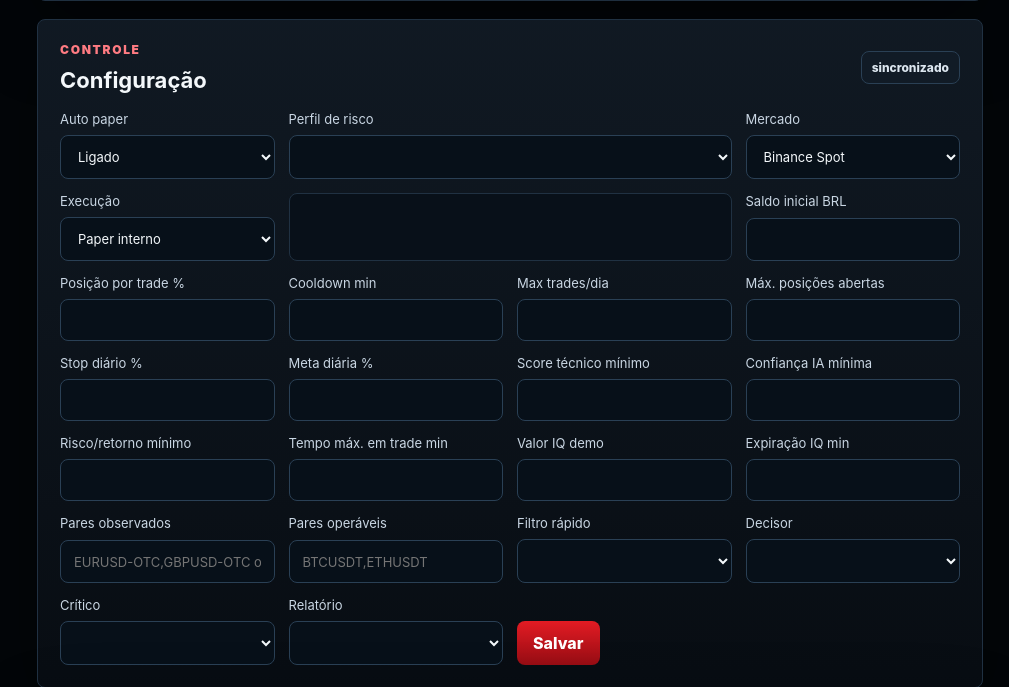
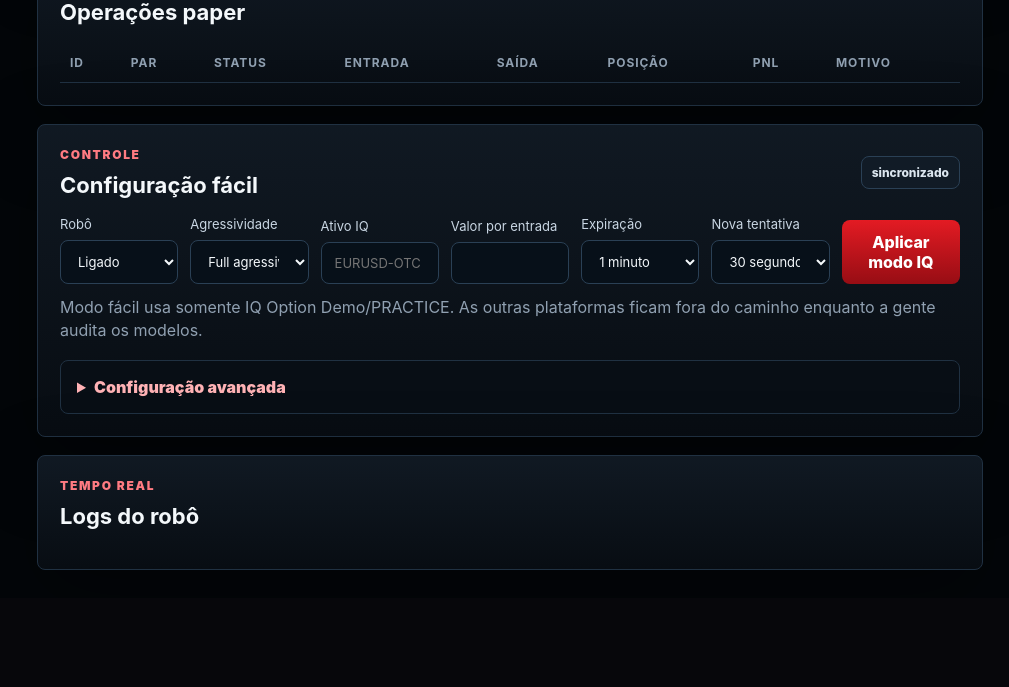
Before and after one commit to ronaldsilva490-rgb/redvminfra, a PHP site: page / in a window 1280 px wide. Shown: the part 2483-3170 px from the top of the page, without its empty margins (271-1280 px from the left). After the commit the page ends 3053 px from the top, so only its background shows below. Run offline with PHP 8.4, Linux system fonts and the light colour scheme; lists and menus that the app fills with data are empty.

Commit message:
Simplifica painel IQ e mostra entradas

```diff
--- a/servicos/redtrader/public/app.js
+++ b/servicos/redtrader/public/app.js
@@ -77,6 +77,7 @@ function renderAll() {
   if (!data) return;
   renderStats(data);
   renderTerminal(data);
+  renderQuickConfig(data.config || {});
   renderAudit(data.demo_audit || {});
   renderPlatforms(data);
   renderPlatformConfigHelp(state.selectedPlatformConfig);
@@ -416,6 +417,7 @@ function renderTerminal(data) {
   $("#terminalDecisionReason").textContent = reason;
   $("#terminalAiBadge").textContent = latestAnalysis.model ? `${latestAnalysis.model} · ${decision}` : "IA aguardando setup";
   $("#terminalPriceTag").textContent = formatPrice(features.last_price || last.close);
+  renderTerminalEntries(data);
 
   renderTerminalChart(data, above);
 }
@@ -425,6 +427,25 @@ function formatTerminalDecision(value) {
   if (["ENTER_LONG", "LONG", "CALL", "BUY", "ACIMA"].includes(text)) return "ACIMA";
   if (["ENTER_SHORT", "SHORT", "PUT", "SELL", "ABAIXO"].includes(text)) return "ABAIXO";
   return "NO_TRADE";
+}
+
+function renderTerminalEntries(data) {
+  const list = $("#terminalEntries");
+  if (!list) return;
+  const trades = (data.trades || []).filter((trade) => trade.symbol === state.selectedSymbol).slice(0, 6);
+  list.innerHTML = trades.length
+    ? trades.map((trade) => {
+        const pnl = Number(trade.pnl_brl || 0);
+        const meta = trade.metadata || {};
+        return `
+          <article class="${trade.status === "OPEN" ? "open" : pnl >= 0 ? "win" : "loss"}">
+            <strong>#${trade.id} ${escapeHtml(trade.side || "-")} · ${escapeHtml(trade.status || "-")}</strong>
+            <span>${money(trade.position_brl)} · ${trade.status === "OPEN" ? "ao vivo" : money(pnl)}</span>
+            <small>${escapeHtml(meta.iqoption_order_id || "")}</small>
+          </article>
+        `;
+      }).join("")
+    : `<p class="muted">Aguardando a primeira entrada da IA.</p>`;
 }
 
 function renderTerminalChart(data, aboveBias = 50) {
@@ -542,6 +563,8 @@ function renderTerminalChart(data, aboveBias = 50) {
   ctx.font = "800 12px Inter, sans-serif";
   ctx.fillText(formatPrice(last.close), width - pad.r + 14, lastY + 5);
 
+  drawTerminalTradeMarkers(ctx, data, candles, { pad, width, height, plotW, plotH, min, max, y, nowX });
+
   ctx.fillStyle = "#7f8791";
   ctx.font = "12px Inter, sans-serif";
   for (let i = 0; i <= 3; i++) {
@@ -554,6 +577,61 @@ function renderTerminalChart(data, aboveBias = 50) {
   ctx.font = "900 12px Inter, sans-serif";
   ctx.fillText(`ACIMA ${aboveBias.toFixed(0)}%`, pad.l + 16, pad.t + 20);
   ctx.fillText(`ABAIXO ${(100 - aboveBias).toFixed(0)}%`, pad.l + 16, height - pad.b - 8);
+}
+
+function drawTerminalTradeMarkers(ctx, data, candles, scale) {
+  const trades = (data.trades || []).filter((trade) => trade.symbol === state.selectedSymbol).slice(0, 24);
+  if (!trades.length) return;
+  const firstTime = Number(candles[0]?.time || 0);
+  const lastTime = Number(candles[candles.length - 1]?.time || firstTime + 60);
+  const timeSpan = Math.max(1, lastTime - firstTime);
+  const xFromTime = (ts) => {
+    const raw = scale.pad.l + ((Number(ts || lastTime) - firstTime) / timeSpan) * scale.plotW;
+    return Math.max(scale.pad.l + 8, Math.min(scale.nowX, raw));
+  };
+
+  ctx.save();
+  trades.forEach((trade) => {
+    const isOpen = trade.status === "OPEN";
+    const pnl = Number(trade.pnl_brl || 0);
+    const color = isOpen ? "#35ff93" : pnl >= 0 ? "#35ff93" : "#ff6972";
+    const px = xFromTime(trade.opened_at);
+    const entry = Number(trade.entry_price || 0);
+    const py = Number.isFinite(entry) && entry > 0 ? scale.y(entry) : scale.pad.t + scale.plotH / 2;
+    const side = String(trade.side || "").toUpperCase();
+    const label = `#${trade.id} ${side}`;
+
+    ctx.setLineDash([3, 5]);
+    ctx.strokeStyle = isOpen ? "rgba(53, 255, 147, 0.7)" : "rgba(255, 255, 255, 0.34)";
+    ctx.beginPath();
+    ctx.moveTo(px, scale.pad.t);
+    ctx.lineTo(px, scale.height - scale.pad.b);
+    ctx.stroke();
+    ctx.setLineDash([]);
+
+    ctx.fillStyle = color;
+    ctx.beginPath();
+    if (side === "PUT" || side === "ABAIXO") {
+      ctx.moveTo(px, py + 10);
+      ctx.lineTo(px - 8, py - 6);
+      ctx.lineTo(px + 8, py - 6);
+    } else {
+      ctx.moveTo(px, py - 10);
+      ctx.lineTo(px - 8, py + 6);
+      ctx.lineTo(px + 8, py + 6);
+    }
+    ctx.closePath();
+    ctx.fill();
+
+    ctx.fillStyle = "rgba(2, 3, 4, 0.88)";
+    ctx.fillRect(px + 8, py - 17, 76, 26);
+    ctx.strokeStyle = color;
+    ctx.strokeRect(px + 8, py - 17, 76, 26);
+    ctx.fillStyle = color;
+    ctx.font = "900 11px Inter, sans-serif";
+    ctx.fillText(label, px + 14, py);
+  });
+  ctx.restore();
 }
 
 function renderAnalyses(data) {
@@ -624,6 +702,18 @@ function renderEvents(events) {
 }
 
 let configRendered = false;
+function renderQuickConfig(config) {
+  const form = $("#quickConfigForm");
+  if (!form || form.contains(document.activeElement)) return;
+  const symbol = (config.symbols || ["EURUSD-OTC"])[0] || "EURUSD-OTC";
+  form.auto_enabled.value = String(Boolean(config.auto_enabled));
+  form.risk_profile.value = config.risk_profile || "full_aggressive";
+  form.symbol.value = symbol;
+  form.iqoption_amount.value = config.iqoption_amount ?? 1;
+  form.iqoption_expiration_minutes.value = String(config.iqoption_expiration_minutes || 1);
+  form.cooldown_minutes.value = String(config.cooldown_minutes || 0.5);
+}
+
 function renderConfig(config) {
   if (!config || configRendered) return;
   const form = $("#configForm");
@@ -653,6 +743,34 @@ function renderConfig(config) {
   form.tradable_symbols.value = (config.tradable_symbols || []).join(",");
   renderModelSelects(config);
   configRendered = true;
+}
+
+function collectQuickConfig() {
+  const form = $("#quickConfigForm");
+  const current = state.status?.config || {};
+  const symbol = String(form.symbol.value || "EURUSD-OTC").trim().toUpperCase();
+  return {
+    ...current,
+    auto_enabled: form.auto_enabled.value === "true",
+    risk_profile: form.risk_profile.value,
+    market_provider: "iqoption_demo",
+    execution_provider: "iqoption_demo",
+    symbols: [symbol],
+    tradable_symbols: [symbol],
+    iqoption_amount: Number(form.iqoption_amount.value || 1),
+    iqoption_expiration_minutes: Number(form.iqoption_expiration_minutes.value || 1),
+    cooldown_minutes: Number(form.cooldown_minutes.value || 0.5),
+    market_poll_seconds: 5,
+    max_open_positions: Math.max(Number(current.max_open_positions || 10), 10),
+    max_trades_per_day: Math.max(Number(current.max_trades_per_day || 200), 200),
+    platforms: {
+      ...(current.platforms || {}),
+      binance_spot: { enabled: false, mode: "market_data_paper", label: "Binance Spot" },
+      tastytrade_sandbox: { enabled: false, mode: "sandbox", label: "tastytrade Sandbox" },
+      webull_paper: { enabled: false, mode: "paper", label: "Webull Paper" },
+      iqoption_experimental: { enabled: true, mode: "demo", label: "IQ Option Demo" },
+    },
+  };
 }
 
 function renderRiskProfileSelect(config) {
@@ -806,6 +924,22 @@ function bindActions() {
     applyRiskProfilePreset(event.target.value);
   });
 
+  $("#quickConfigForm")?.addEventListener("submit", async (event) => {
+    event.preventDefault();
+    $("#saveState").textContent = "aplicando";
+    try {
+      const payload = collectQuickConfig();
+      await api("/api/config", { method: "POST", body: JSON.stringify(payload) });
+      configRendered = false;
+      await refresh();
+      $("#saveState").textContent = "modo fácil salvo";
+      toast("Modo IQ aplicado");
+    } catch (err) {
+      $("#saveState").textContent = "erro";
+      toast(err.message || "Falha ao aplicar modo IQ");
+    }
+  });
+
   $("#configForm").addEventListener("submit", async (event) => {
     event.preventDefault();
     $("#saveState").textContent = "salvando";
--- a/servicos/redtrader/public/index.html
+++ b/servicos/redtrader/public/index.html
@@ -111,6 +111,10 @@
                 <span>Leitura da IA</span>
                 <strong id="terminalDecision">NO_TRADE</strong>
                 <small id="terminalDecisionReason">Aguardando análise.</small>
+              </div>
+              <div class="terminal-entries">
+                <span>Entradas da IA</span>
+                <div id="terminalEntries" class="terminal-entry-list">Aguardando entradas.</div>
               </div>
             </aside>
           </div>
@@ -259,10 +263,61 @@
           <div class="section-head">
             <div>
               <p class="eyebrow">Controle</p>
-              <h2>Configuração</h2>
+              <h2>Configuração fácil</h2>
             </div>
             <span id="saveState" class="pill">sincronizado</span>
           </div>
+
+          <form id="quickConfigForm" class="quick-settings-grid">
+            <label>
+              Robô
+              <select name="auto_enabled">
+                <option value="true">Ligado</option>
+                <option value="false">Pausado</option>
+              </select>
+            </label>
+            <label>
+              Agressividade
+              <select name="risk_profile">
+                <option value="full_aggressive">Full agressivo</option>
+                <option value="aggressive">Agressivo</option>
+                <option value="balanced">Balanceado</option>
+                <option value="conservative">Conservador</option>
+              </select>
+            </label>
+            <label>
+              Ativo IQ
+              <input name="symbol" type="text" placeholder="EURUSD-OTC" />
+            </label>
+            <label>
+              Valor por entrada
+              <input name="iqoption_amount" type="number" min="1" step="1" />
+            </label>
+            <label>
+              Expiração
+              <select name="iqoption_expiration_minutes">
+                <option value="1">1 minuto</option>
+                <option value="2">2 minutos</option>
+                <option value="5">5 minutos</option>
+              </select>
+            </label>
+            <label>
+              Nova tentativa
+              <select name="cooldown_minutes">
+                <option value="0.5">30 segundos</option>
+                <option value="1">1 minuto</option>
+                <option value="2">2 minutos</option>
+                <option value="5">5 minutos</option>
+              </select>
+            </label>
+            <div class="form-actions">
+              <button type="submit">Aplicar modo IQ</button>
+            </div>
+          </form>
+          <p class="quick-note">Modo fácil usa somente IQ Option Demo/PRACTICE. As outras plataformas ficam fora do caminho enquanto a gente audita os modelos.</p>
+
+          <details class="advanced-config">
+            <summary>Configuração avançada</summary>
           <form id="configForm" class="settings-grid">
             <label>
               Auto paper
@@ -370,6 +425,7 @@
               <button type="submit">Salvar</button>
             </div>
           </form>
+          </details>
         </section>
 
         <section id="logs" class="panel">
--- a/servicos/redtrader/public/styles.css
+++ b/servicos/redtrader/public/styles.css
@@ -811,6 +861,38 @@ td {
   gap: 14px;
 }
 
+.quick-settings-grid {
+  display: grid;
+  grid-template-columns: repeat(7, minmax(0, 1fr));
+  gap: 12px;
+  align-items: end;
+}
+
+.quick-note {
+  margin: 12px 0 0;
+  color: var(--muted);
+  line-height: 1.45;
+}
+
+.advanced-config {
+  margin-top: 18px;
+  border: 1px solid var(--line);
+  border-radius: 8px;
+  background: #080e15;
+  padding: 0;
+}
+
+.advanced-config summary {
+  cursor: pointer;
+  padding: 16px;
+  color: #ffb2b5;
+  font-weight: 900;
+}
+
+.advanced-config .settings-grid {
+  padding: 0 16px 16px;
+}
+
 .wide {
   grid-column: span 2;
 }
```
Also changed, not shown: other parts of servicos/redtrader/public/styles.css (+52 -2 lines).
